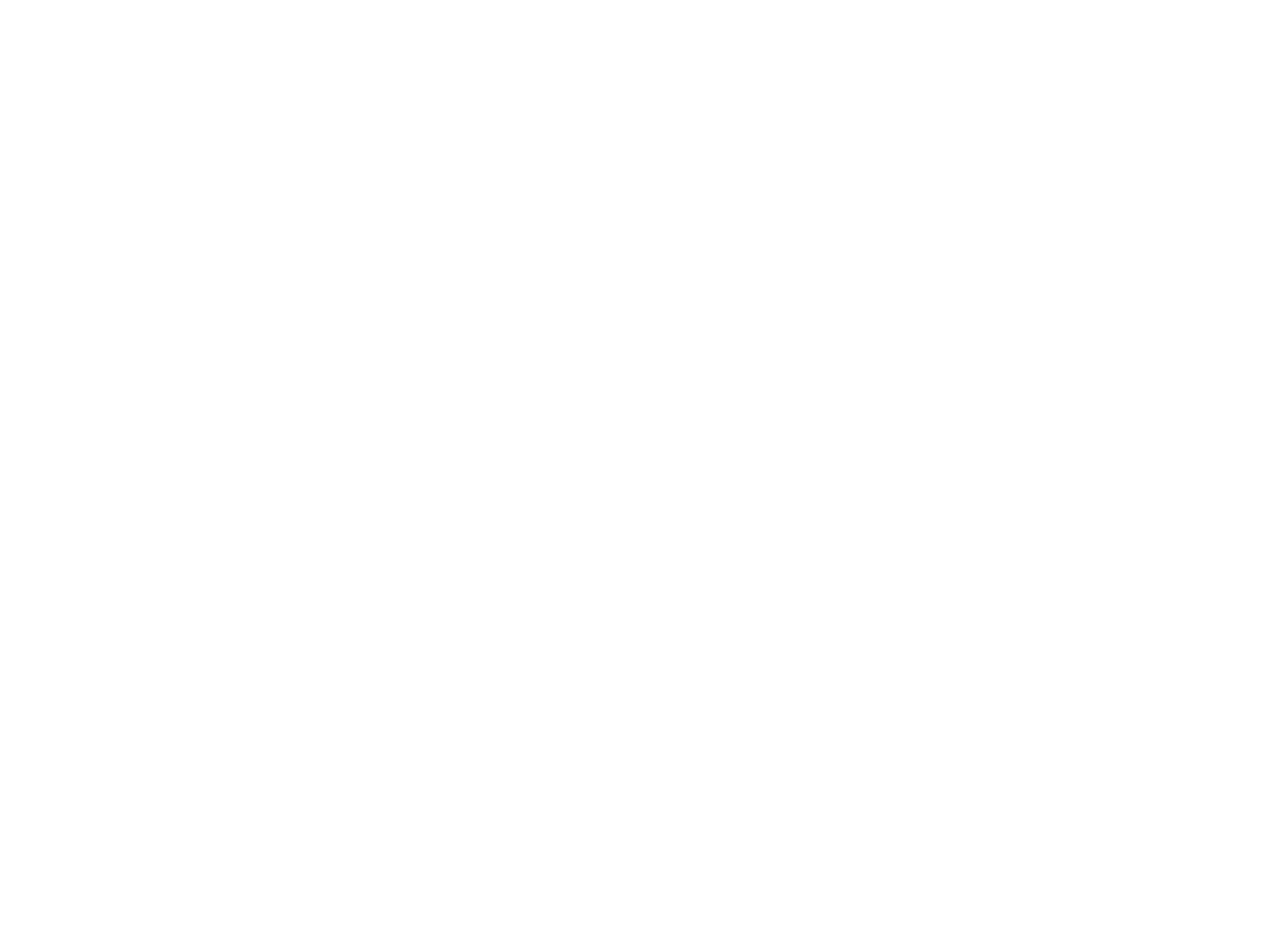
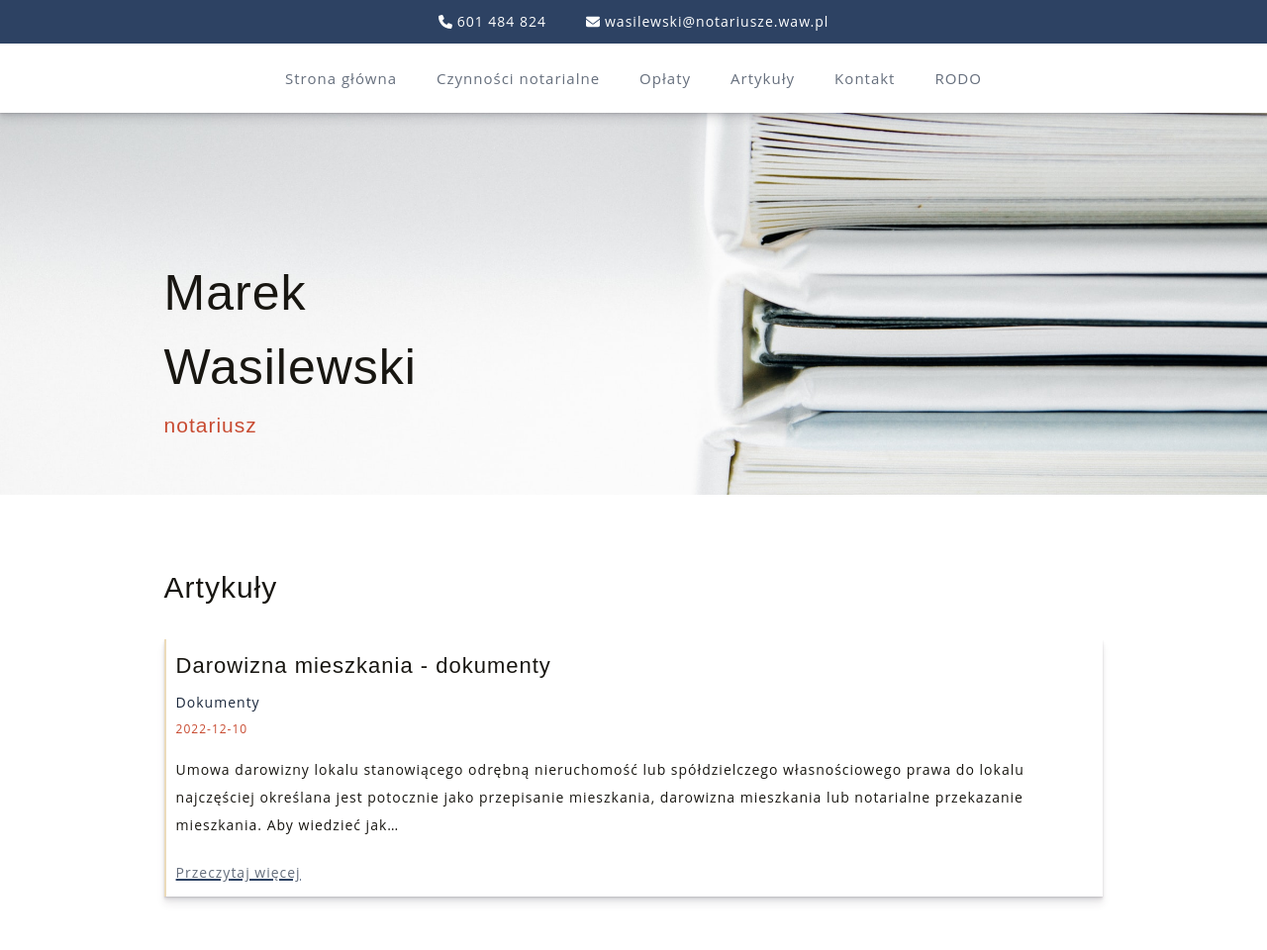
Before and after one commit to iniluap/mwpage, a Gatsby site: page /artykuly in a window 1280 px wide. Before the commit this address had no page. Shown: the top 960 px of the page at 99% size. Before the commit the page ends 800 px from the top, so only its background shows below. Built offline with nearby package versions, Linux system fonts and the light colour scheme; Gatsby itself is replaced by a stand-in of ours.

Commit message:
Create article page as a blog main page

```diff
--- a/src/components/MobileNav.js
+++ b/src/components/MobileNav.js
@@ -110,6 +110,15 @@
           </MobileNavLiStyled>
           <MobileNavLiStyled>
             <Link
+              to="/artykuly"
+              className="nav-link"
+              aria-label="Do strony Artykuły"
+            >
+              Artykuły
+            </Link>
+          </MobileNavLiStyled>
+          <MobileNavLiStyled>
+            <Link
               to="/kontakt"
               className="nav-link"
               aria-label="Do strony Kontakt"
--- a/src/components/Nav.js
+++ b/src/components/Nav.js
@@ -51,6 +51,15 @@
         </li>
         <li>
           <Link
+            to="/artykuly"
+            className="nav-link"
+            aria-label="Do strony Artykuły"
+          >
+            Artykuły
+          </Link>
+        </li>
+        <li>
+          <Link
             to="/kontakt"
             className="nav-link"
             aria-label="Do strony Kontakt"
--- /dev/null
+++ b/src/pages/artykuly.js
@@ -0,0 +1,51 @@
+import React from 'react';
+import styled from 'styled-components';
+import SectionHeader from '../components/SectionHeader';
+import Card from '../components/Card';
+import { graphql } from 'gatsby';
+
+const ArticlesStyles = styled.section`
+  display: grid;
+  gap: 5rem;
+  grid-template-columns: repeat(auto-fit, minmax(350px, 1fr));
+`;
+
+export default function ArtykulyPage({ data }) {
+  const posts = data.allMarkdownRemark.edges;
+  return (
+    <>
+      <SectionHeader sectionTitle="Artykuły" />
+      <ArticlesStyles>
+        {posts.map((post) => (
+          <Card
+            key={post.node.frontmatter.title}
+            title={post.node.frontmatter.title}
+            subtitle={post.node.frontmatter.subtitle}
+            date={post.node.frontmatter.date}
+            sneakPeak={post.node.excerpt}
+            linkUrl={post.node.frontmatter.path}
+          ></Card>
+        ))}
+      </ArticlesStyles>
+    </>
+  );
+}
+
+export const query = graphql`
+  query {
+    allMarkdownRemark {
+      edges {
+        node {
+          frontmatter {
+            title
+            path
+            date
+            subtitle
+          }
+          html
+          excerpt(pruneLength: 250)
+        }
+      }
+    }
+  }
+`;
```
